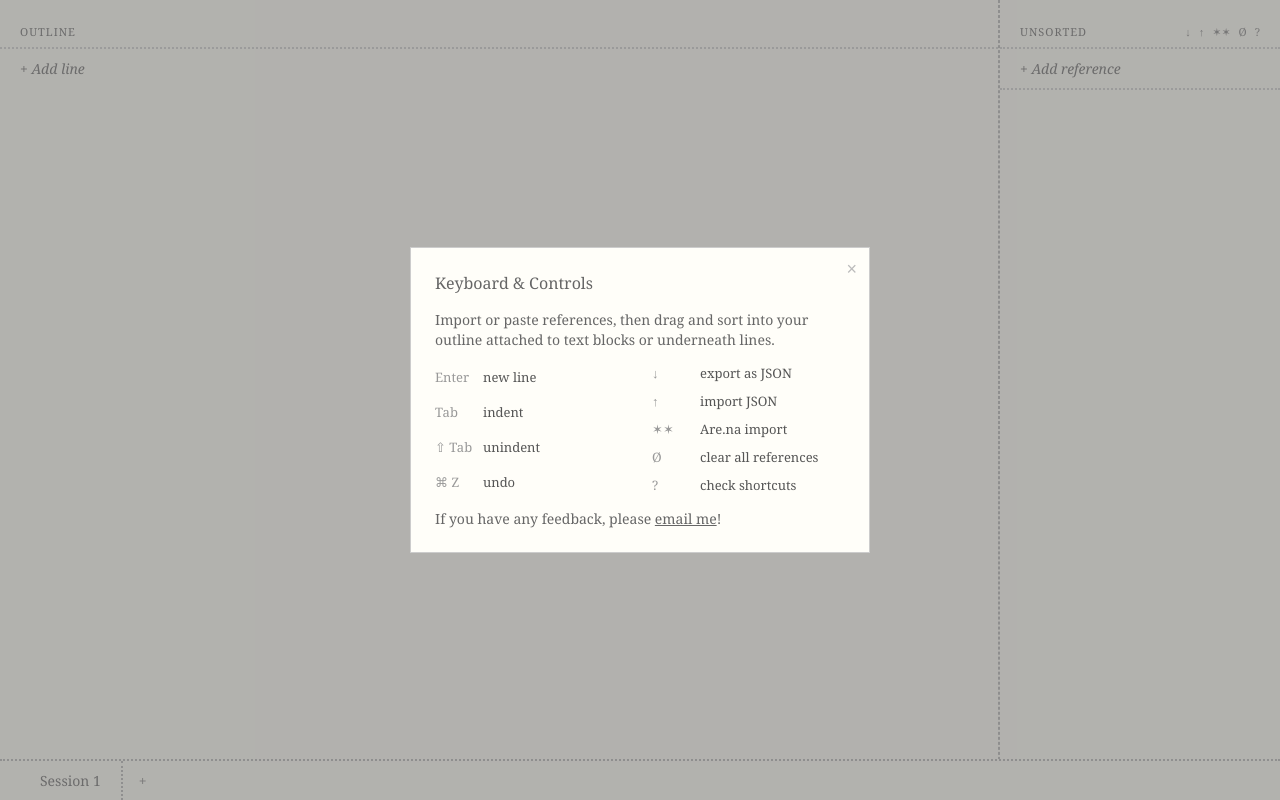
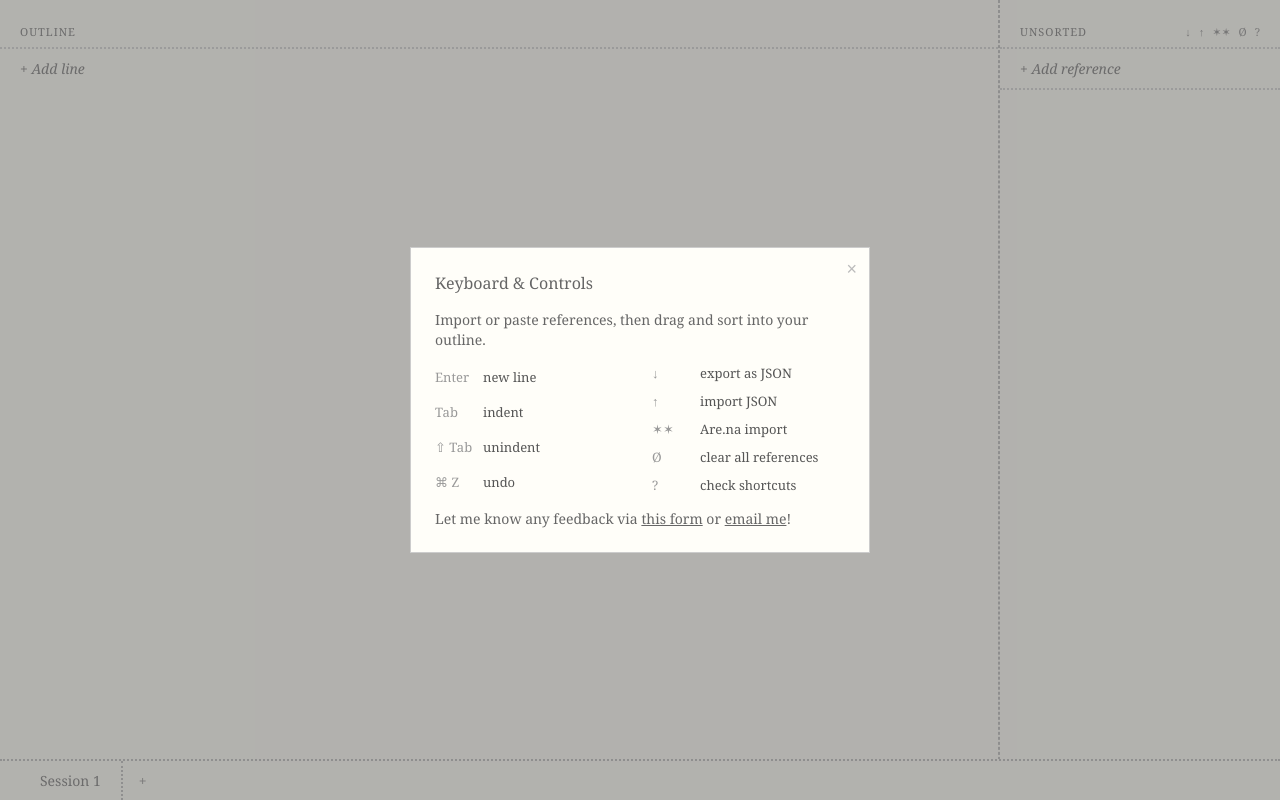
Before and after one commit to connieliu0/light-research, a plain HTML site: page index.html in a window 1280 px wide. Drawn offline with Linux system fonts and the light colour scheme.

Commit message:
update tool

```diff
--- a/index.html
+++ b/index.html
@@ -551,7 +551,7 @@
     <div class="modal" style="width:460px;position:relative;">
       <button onclick="closeHelpModal()" style="position:absolute;top:12px;right:12px;background:none;border:none;cursor:pointer;font-size:18px;color:#bbb;padding:0;line-height:1;">×</button>
       <h3 style="color:#666;">Keyboard & Controls</h3>
-      <p style="color:#666; padding-bottom:10px; font-size:14px; line-height:1.4;">Import or paste references, then drag and sort into your outline attached to text blocks or underneath lines.</p>
+      <p style="color:#666; padding-bottom:10px; font-size:14px; line-height:1.4;">Import or paste references, then drag and sort into your outline.</p>
 
       <div style="display: flex; gap: 24px; width: 100%;">
         <!-- First column: before border-top -->
@@ -577,7 +577,7 @@
           </tbody>
         </table>
       </div>
-      <p style="color:#666; padding-top:10px; font-size:14px;">If you have any feedback, please <a href="mailto:cliu55567@gmail.com" style="color:#666; text-decoration:underline;">email me</a>!</p>
+      <p style="color:#666; padding-top:10px; font-size:14px;">Let me know any feedback via <a href="https://forms.gle/3EvA3NjG43JzXgXq9" target="_blank" style="color:#666; text-decoration:underline;">this form</a> or <a href="mailto:cliu55567@gmail.com" style="color:#666; text-decoration:underline;">email me</a>!</p>
     </div>
   </div>
 
```
